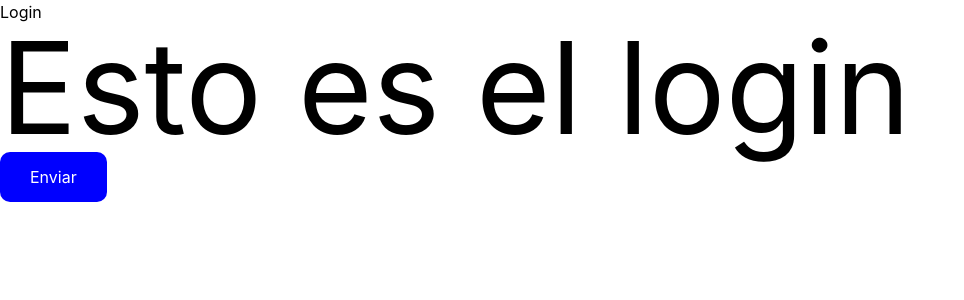
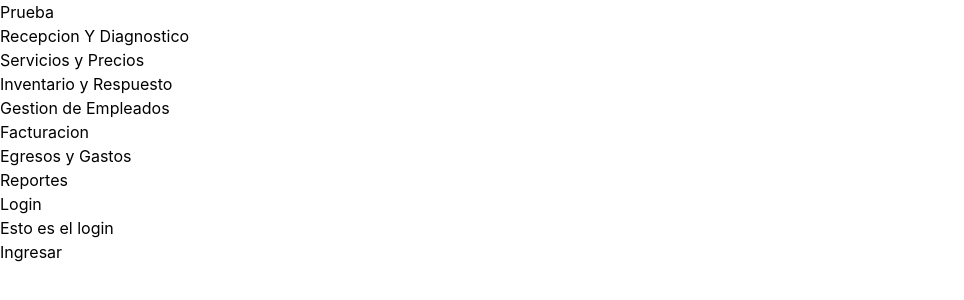
Before and after one commit to Iverson-Vargas/Frontend-Taller-Mecanico, a React (Vite) app: page / in a window 1280 px wide. Shown: the top 300 px of the page, without its empty margins (0-964 px from the left). Built offline with nearby package versions, Linux system fonts and the light colour scheme.

Commit message:
react router instalado y paginas lista para css

```diff
--- a/src/TallerApp.jsx
+++ b/src/TallerApp.jsx
@@ -1,23 +1,48 @@
 import { BrowserRouter as Router, Routes, Route, Link } from 'react-router-dom';
-import {Login} from './pages/Login.jsx'
-import { Home } from './pages/Home.jsx';
+import { Login } from './pages/Login.jsx'
+import { Recepcion } from './pages/Recepcion.jsx';
+import { Servicios } from './pages/Servicios.jsx';
+import { Inventario } from './pages/Inventario.jsx';
+import { GestionEmpleados } from './pages/GestionEmpleados.jsx';
+import { Facturacion } from './pages/Facturacion.jsx';
+import { Egresos_Gastos } from './pages/Egresos_Gastos.jsx';
+import { Reportes } from './pages/Reportes.jsx';
 
 function TallerApp() {
 
 
   return (
-    <div>
         <Router>
           <div className='TallerApp'>
 
+            <div className='Menu-Lateral' >
+              <h1>Prueba</h1>
+                  <nav>
+                    <ul>
+                      <li><Link to="/Recepcion">Recepcion Y Diagnostico</Link></li>
+                      <li><Link to="/Servicios">Servicios y Precios</Link></li>
+                      <li><Link to="/Inventario">Inventario y Respuesto</Link></li>
+                      <li><Link to="/GestionEmpleados">Gestion de Empleados </Link></li>
+                      <li><Link to="/Facturacion">Facturacion</Link></li>
+                      <li><Link to="/Egresos_Gastos">Egresos y Gastos</Link></li>
+                      <li><Link to="/Reportes">Reportes</Link></li>
+                    </ul>
+                  </nav>
+            </div>
+
             <Routes>
               <Route path="/" element={<Login />} />
-              <Route path="/Home" element={<Home />} />
+              <Route path="/Recepcion" element={<Recepcion />} />
+              <Route path="/Servicios" element={<Servicios />} />
+              <Route path="/Inventario" element={<Inventario />} />
+              <Route path="/GestionEmpleados" element={<GestionEmpleados />} />
+              <Route path="/Facturacion" element={<Facturacion />} />
+              <Route path="/Egresos_Gastos" element={<Egresos_Gastos />} />
+              <Route path="/Reportes" element={<Reportes />} />
 
             </Routes>
           </div>
         </Router>
-    </div>
   )
 }
 
--- /dev/null
+++ b/src/pages/Egresos_Gastos.jsx
@@ -0,0 +1,9 @@
+
+export const Egresos_Gastos = () => {
+    return (
+        <>
+            <h1>Egresos y Gastos</h1>
+            <p>En este modulo e dessarrollara los puntos especificados en word proporcionado por isis la jefa</p>
+        </>
+    )
+}
--- /dev/null
+++ b/src/pages/Facturacion.jsx
@@ -0,0 +1,9 @@
+
+export const Facturacion = () => {
+    return (
+        <>
+            <h1>Facturacion y Caja (Pagos)</h1>
+            <p>En este modulo e dessarrollara los puntos especificados en word proporcionado por isis la jefa</p>
+        </>
+    )
+}
--- /dev/null
+++ b/src/pages/GestionEmpleados.jsx
@@ -0,0 +1,9 @@
+
+export const GestionEmpleados = () => {
+    return (
+        <>
+            <h1>Gestion de Empleados y Nomina</h1>
+            <p>En este modulo e dessarrollara los puntos especificados en word proporcionado por isis la jefa</p>
+        </>
+    )
+}
--- a/src/pages/Home.jsx
+++ /dev/null
@@ -1,11 +0,0 @@
-import { Boton } from "../components/boton"
-
-export const Home = () => {
-    return (
-        <>
-            <h1>Home</h1>
-            <p>Este es el home de la pagina</p>
-            <Boton/>
-        </>
-    )
-}
--- /dev/null
+++ b/src/pages/Inventario.jsx
@@ -0,0 +1,9 @@
+
+export const Inventario = () => {
+    return (
+        <>
+            <h1>Inventario  y Repuestos </h1>
+            <p>En este modulo e dessarrollara los puntos especificados en word proporcionado por isis la jefa</p>
+        </>
+    )
+}
--- a/src/pages/Login.jsx
+++ b/src/pages/Login.jsx
@@ -1,11 +1,12 @@
 import { Boton } from "../components/boton.jsx"
+import { Link } from "react-router-dom"
 
 export const Login = () => {
     return (
         <>
             <h1>Login</h1>
-            <p class="text-9xl">Esto es el login</p>
-            <Boton/>
+            <p>Esto es el login</p>
+            <button><Link to="/Recepcion">Ingresar</Link></button>
         </>
     )
 }
--- /dev/null
+++ b/src/pages/Recepcion.jsx
@@ -0,0 +1,11 @@
+import { Boton } from "../components/boton"
+
+export const Recepcion = () => {
+    return (
+        <>
+            <h1>Recepcion y Diagnostico</h1>
+            <p>En este modulo e dessarrollara los puntos especificados en word proporcionado por isis la jefa</p>
+            <Boton/>
+        </>
+    )
+}
--- /dev/null
+++ b/src/pages/Reportes.jsx
@@ -0,0 +1,9 @@
+
+export const Reportes = () => {
+    return(
+        <>
+            <h1>Modulo Reportes Gerenciales Estrategicos</h1>
+            <p>Este modulo es la seccion de sistema don mostraemos o generaremos todos los resportes de del sistema puntos a desarrollar en el word proporcionado por isis la Jefa</p>
+        </>
+    )
+}
--- /dev/null
+++ b/src/pages/Servicios.jsx
@@ -0,0 +1,10 @@
+
+
+export const Servicios = () => {
+    return (
+        <>
+            <h1>Catalogo de Servicios y Precios</h1>
+            <p>En este modulo e dessarrollara los puntos especificados en word proporcionado por isis la jefa</p>
+        </>
+    )
+}
```
